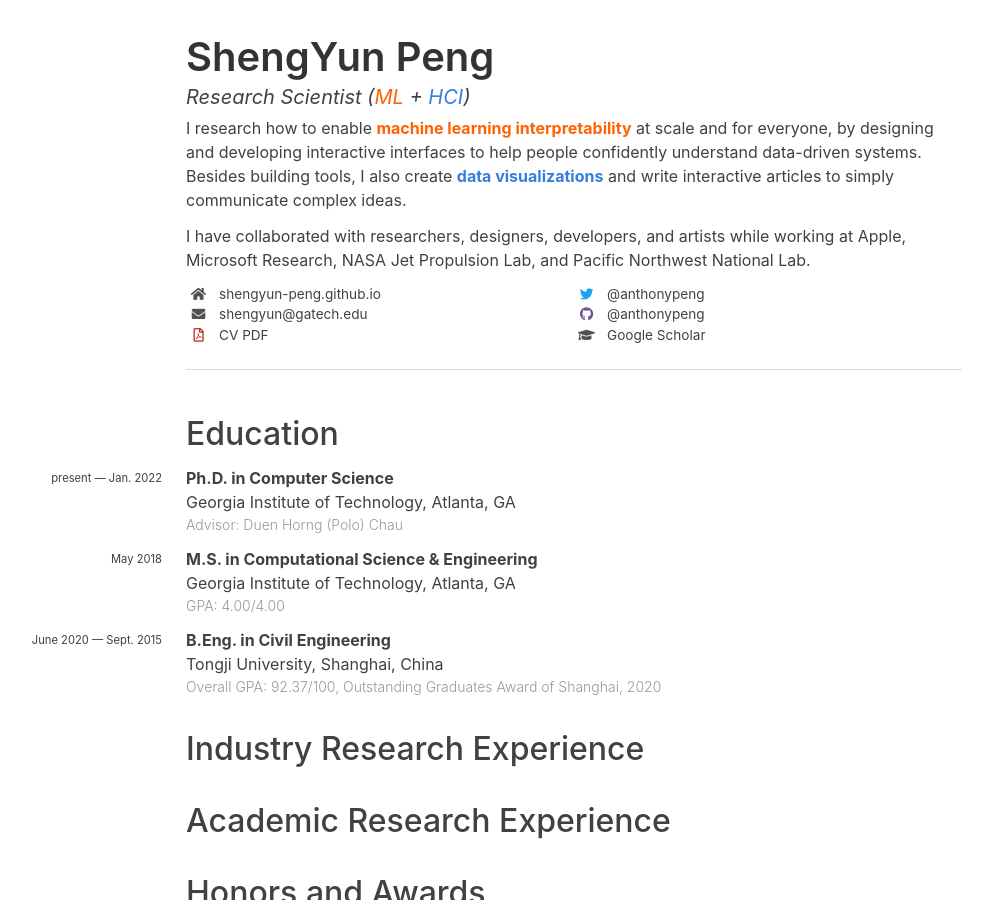
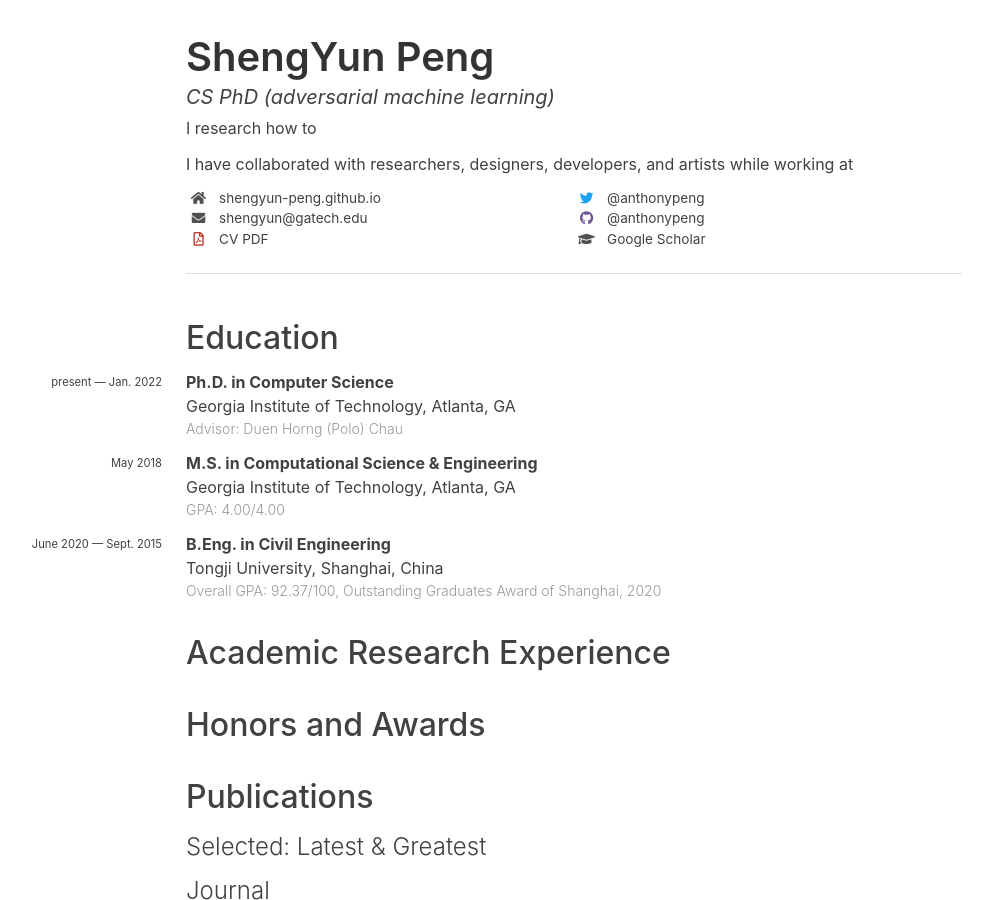
Before and after one commit to nemathahmed/temp_site2, a Jekyll site: the page built from cv.md, in a window 1280 px wide and 900 px high. Shown: the whole window, without its empty margins (146-1139 px from the left). Built offline with Jekyll 4.4.1, drawn with Linux system fonts in a browser that asks for light colours; nearby versions of some CDN libraries; some web fonts are replaced.

```diff
--- a/cv.md
+++ b/cv.md
@@ -8,35 +8,16 @@ jsarr:
 
 <h1 id="cv-title"><a href="{{ site.url }}">ShengYun Peng</a></h1>
 
-<p id="cv-subtitle"><i>Research Scientist (<span class="cv-ai">ML</span> + <span class="cv-vis">HCI</span>)</i></p>
-
-<!-- <div id="cv-toc">
-<ul class="cv-description">
-	<li>Education</li>
-	<li>Industry Research</li>
-	<li>Academic Research</li>
-	<li>Honors and Awards</li>
-	<li>Publications</li>
-	<li>Talks</li>
-	<li>Press</li>
-	<li>Teaching</li>
-	<li>Mentoring</li>
-	<li>Grants and Funding</li>
-	<li>Interactive Articles</li>
-	<li>Service</li>
-	<li>Design</li>
-	<li>References</li>
-</ul>
-</div> -->
+<p id="cv-subtitle"><i>CS PhD (adversarial machine learning)</i></p>
 
 <div>
-I research how to enable <b><span class="cv-ai">machine learning interpretability</span></b> at scale and for everyone, by designing and developing interactive interfaces to help people confidently understand data-driven systems. Besides building tools, I also create <b><span class="cv-vis">data visualizations</span></b> and write interactive articles to simply communicate complex ideas.
+I research how to
 </div>
 
 <div class="cv-spacer"></div>
 
 <div>
-I have collaborated with researchers, designers, developers, and artists while working at Apple, Microsoft Research, NASA Jet Propulsion Lab, and Pacific Northwest National Lab.
+I have collaborated with researchers, designers, developers, and artists while working at
 </div>
 
 <div class="cv-spacer"></div>
@@ -68,13 +49,14 @@ I have collaborated with researchers, designers, developers, and artists while w
 {% endfor %}
 {:/}
 
-## Industry Research Experience
+<!-- ## Industry Research Experience
 
 {% for experience in site.data.experiences %}
 {% if experience.type == 'industry' %}
 {% include cv/experience.html experience=experience %}
 {% endif %}
 {% endfor %}
+-->
 
 ## Academic Research Experience
 
```
